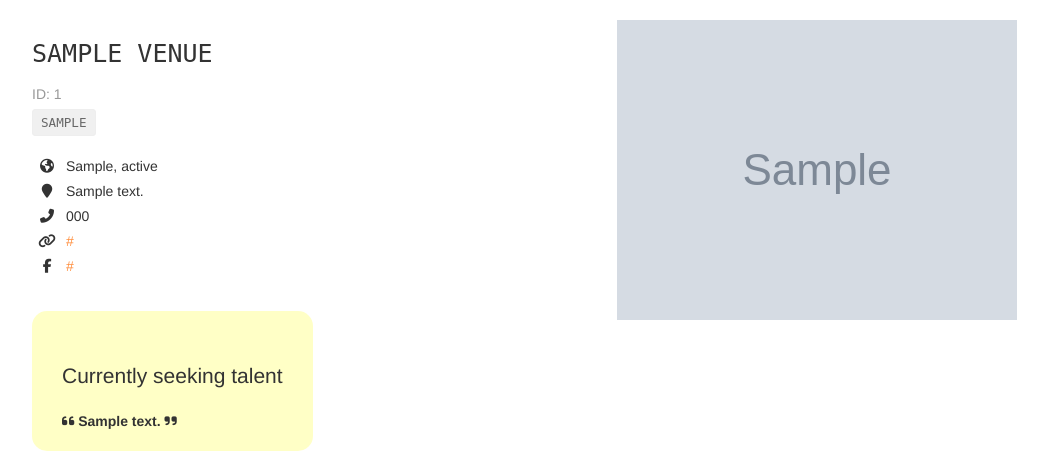
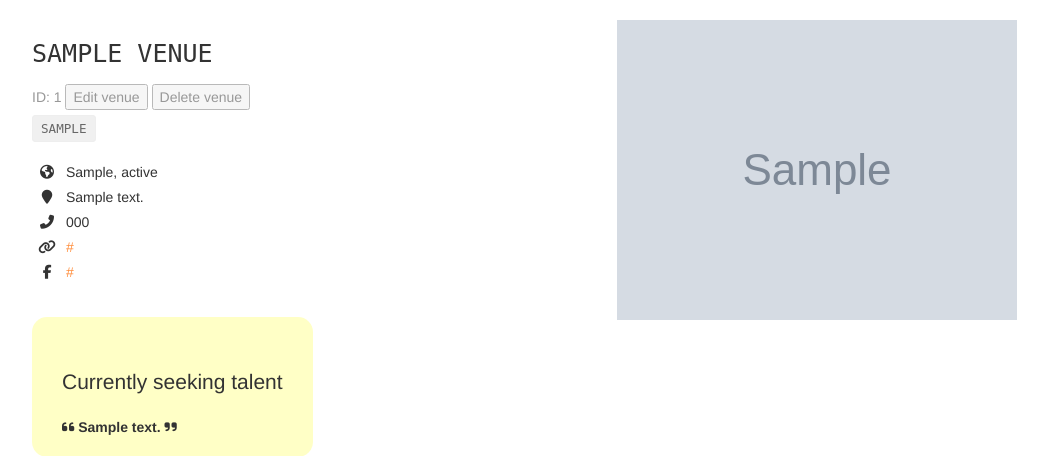
Before and after one commit to loicdiridollou/full-stack-developer, a Flask app: page /venues/1 in a window 1280 px wide. Shown: the part 60-516 px from the top of the page, without its empty margins (38-1086 px from the left). Run offline with Flask 2, Linux system fonts and the light colour scheme; tables that the repository leaves empty hold one stand-in row (values such as "Sample post"); grey boxes marked "Sample" are stand-in pictures; some libraries are stand-ins or nearby versions.

Commit message:
Updating artist and venue show pages & edit artist with new functionalities

```diff
--- a/01_fyyur_app/templates/forms/edit_artist.html
+++ b/01_fyyur_app/templates/forms/edit_artist.html
@@ -42,7 +42,7 @@
       </div>
       <div class="form-group">
         <label for="seeking_venue">Seeking venue message</label>
-        {{ form.seeking_venue(class_ = 'form-control', value = artist.seeking_message, autofocus = true) }}
+        {{ form.seeking_message(class_ = 'form-control', value = artist.seeking_description, autofocus = true) }}
       </div>
       <input type="submit" value="Edit Artist" class="btn btn-primary btn-lg btn-block">
     </form>
--- a/01_fyyur_app/templates/pages/show_artist.html
+++ b/01_fyyur_app/templates/pages/show_artist.html
@@ -7,7 +7,8 @@
 			{{ artist.name }}
 		</h1>
 		<p class="subtitle">
-			ID: {{ artist.id }}
+			ID: {{ artist.id }} <button class="edit-button" id = "edit-button", data-id="{{ artist.id }}" onclick="location.href = '/artists/{{ artist.id }}/edit'">Edit Artist</button>
+
 		</p>
 		<div class="genres">
 			{% for genre in artist.genres %}
@@ -72,4 +73,5 @@
 	</div>
 </section>
 
+
 {% endblock %}
--- a/01_fyyur_app/templates/pages/show_venue.html
+++ b/01_fyyur_app/templates/pages/show_venue.html
@@ -7,7 +7,8 @@
 			{{ venue.name }}
 		</h1>
 		<p class="subtitle">
-			ID: {{ venue.id }}
+			ID: {{ venue.id }} <button class="edit-button" id = "edit-button", data-id="{{ venue.id }}" onclick="location.href = '/venues/{{ venue.id }}/edit'">Edit venue</button>
+			<button class="delete-button" id = "delete-button", data-id="{{ venue.id }}">Delete venue</button>
 		</p>
 		<div class="genres">
 			{% for genre in venue.genres %}
@@ -74,5 +75,25 @@
 		{% endfor %}
 	</div>
 </section>
+<script>
+	const btn = document.getElementById('delete-button');
+	btn.onclick = function(e) {
+		console.log('event', e)
+		const venue_id = e.target.dataset['id'];
+		console.log('event', e)
+		fetch('/venues/' + venue_id, {
+			method: 'DELETE'
+		})
+		.then(function(response){
+			return response.json();
+		})
+		.then(function(jsonResponse){
+			if (jsonResponse['success']){
+				window.location.href = '/';
+			}
+		})
+	}
+
+</script>
 
 {% endblock %}
```
